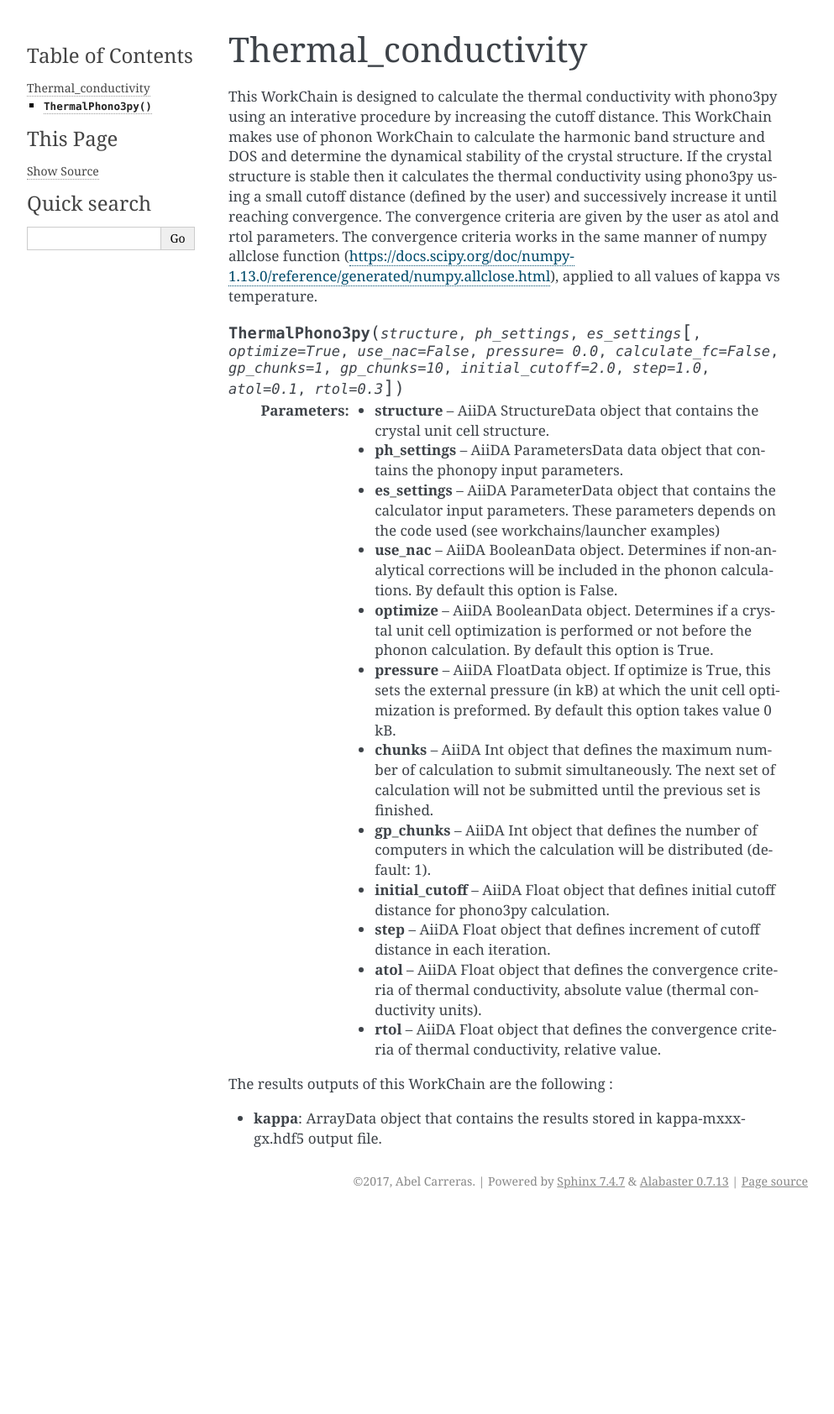
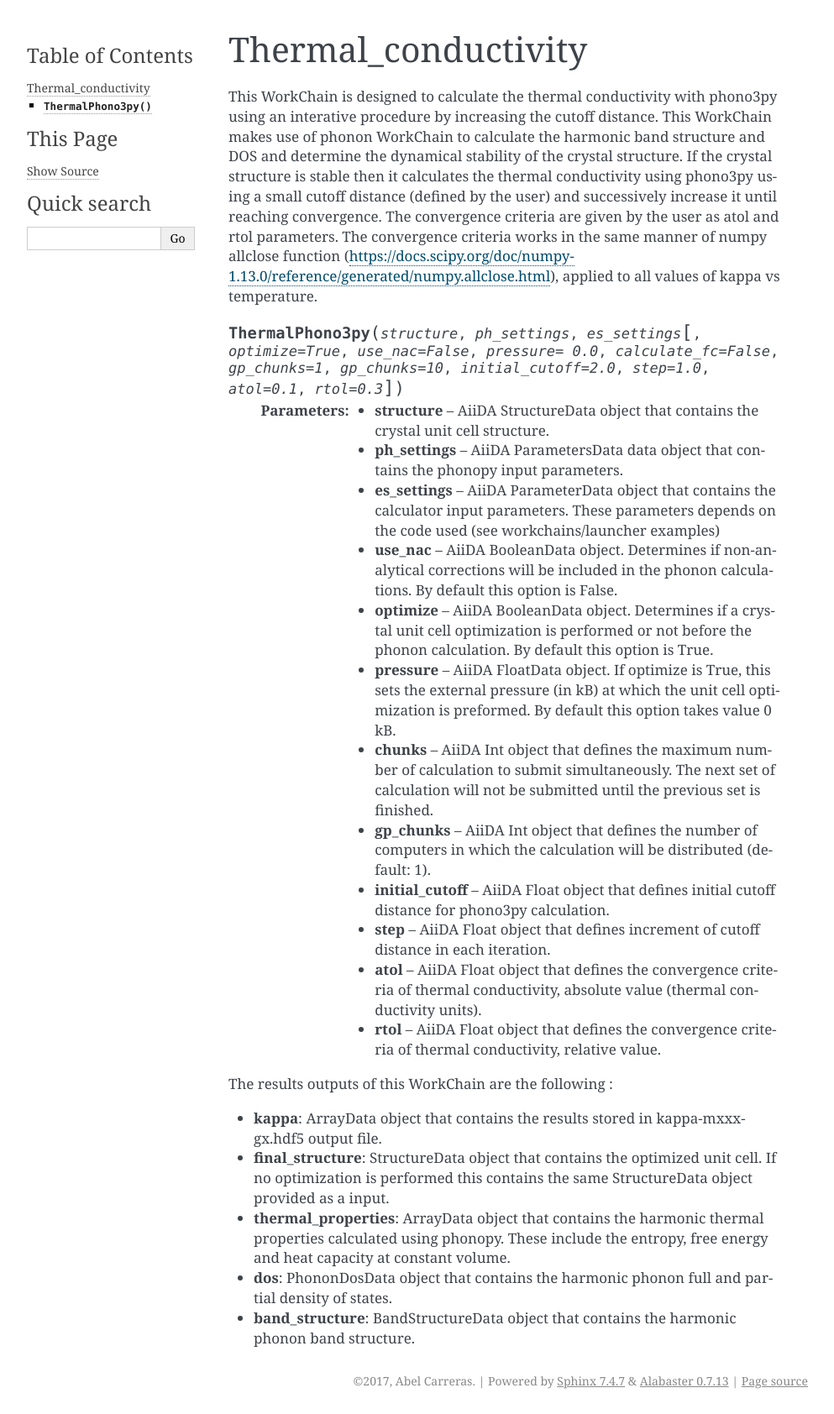
Before and after one commit to aiida-phonopy/aiida-phonopy, a Sphinx documentation site: the page built from docs/workchains/wc_thermal_conductivity.rst, in a window 1280 px wide. Shown: the whole page at 84% size, without its empty margins (148-1141 px from the left). Built offline with Sphinx 7.4.7, drawn with Linux system fonts in a browser that asks for light colours; before the commit the page ends 1446 px from its top, so only the background shows below that.

Commit message:
Minor details Update the manual

```diff
--- a/docs/workchains/wc_thermal_conductivity.rst
+++ b/docs/workchains/wc_thermal_conductivity.rst
@@ -28,3 +28,7 @@ applied to all values of kappa vs temperature.
 The results outputs of this WorkChain are the following :
 
 * **kappa**: ArrayData object that contains the results stored in kappa-mxxx-gx.hdf5 output file.
+* **final_structure**: StructureData object that contains the optimized unit cell. If no optimization is performed this contains the same StructureData object provided as a input.
+* **thermal_properties**: ArrayData object that contains the harmonic thermal properties calculated using phonopy. These include the entropy, free energy and heat capacity at constant volume.
+* **dos**: PhononDosData object that contains the harmonic phonon full and partial density of states.
+* **band_structure**: BandStructureData object that contains the harmonic phonon band structure.
```
Also changed, not shown: 1 other file.
